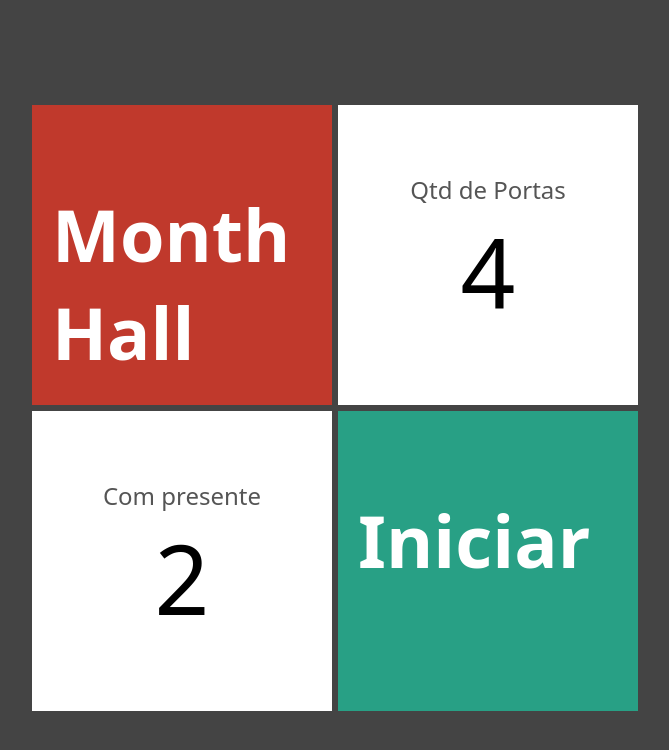
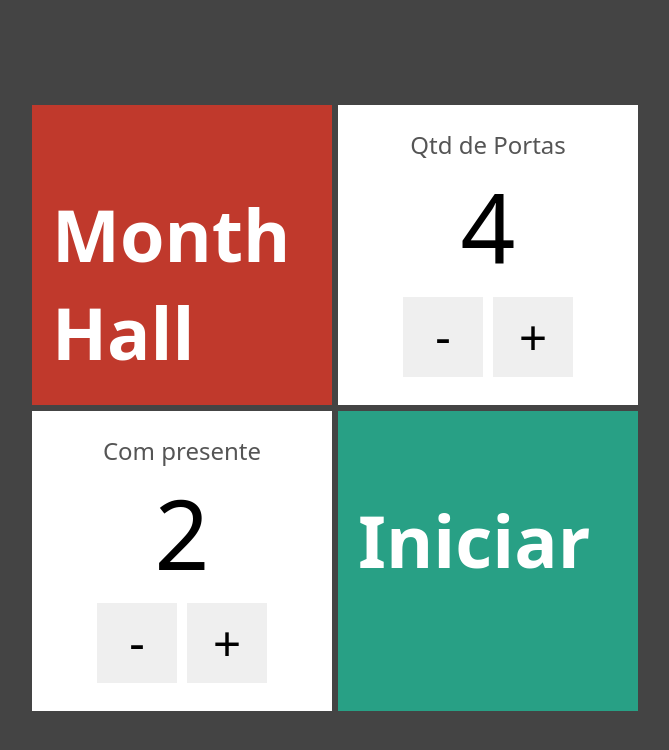
Before and after one commit to ivanProgramador/portas, a Next.js app: page / in a window 1280 px wide. Shown: the top 750 px of the page, without its empty margins (305-974 px from the left). Built offline with nearby package versions, Linux system fonts and the light colour scheme.

Commit message:
projeto concluido, validação de formulario finalizada

```diff
--- a/components/EntradaNumerica.tsx
+++ b/components/EntradaNumerica.tsx
@@ -6,12 +6,23 @@ interface EntradaNumericaProps{
      onChange:(newValue: number) => void
 }
 
+
+
 export default function EntradaNumerica(props: EntradaNumericaProps){
+
+   const dec = ()=> props.onChange(props.value - 1);
+   const inc = ()=> props.onChange(props.value + 1);
+
    return(
       <div className={styles.entradaNumerica}>
 
          <span className={styles.text}>{props.text}</span>
          <span className={styles.value}>{props.value}</span>
+         <div className={styles.botoes}>
+            <button className={styles.btn} onClick={dec}>-</button>
+            <button className={styles.btn} onClick={inc}>+</button>
+
+         </div>
 
       </div>
    )
--- a/pages/index.tsx
+++ b/pages/index.tsx
@@ -36,7 +36,7 @@ export default function Formulario() {
       />
      </Cartao>
      <Cartao  bgcolor="#28a085">
-       <Link href={`/jogo/4/2`} >
+       <Link href={`/jogo/${qtdePortas}/${comPresente}`} >
         <h2 className={styles.link} >Iniciar</h2>
 
        </Link>
--- a/styles/EntradaNumerica.module.css
+++ b/styles/EntradaNumerica.module.css
@@ -15,3 +15,18 @@
 .value{
     font-size: 6rem;
 }
+
+.botoes{
+    display: flex;
+}
+
+.btn{
+    display: flex;
+    justify-content: center;
+    align-items: center;
+    font-size: 3rem;
+    height: 80px;
+    width: 80px;
+    margin: 5px;
+    border: none;
+}
```
Also changed, not shown: pages/jogo/[portas]/[temPresente].tsx (+27 -8 lines).
